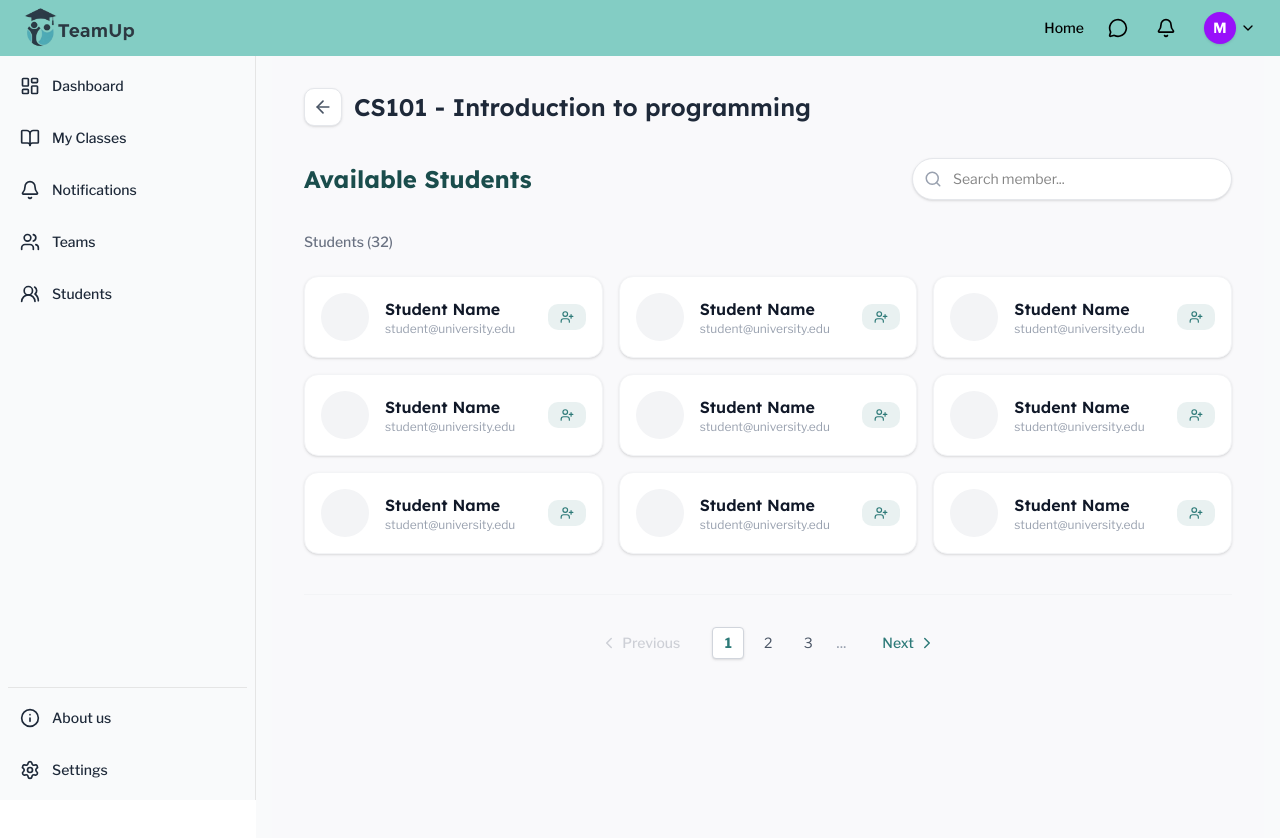
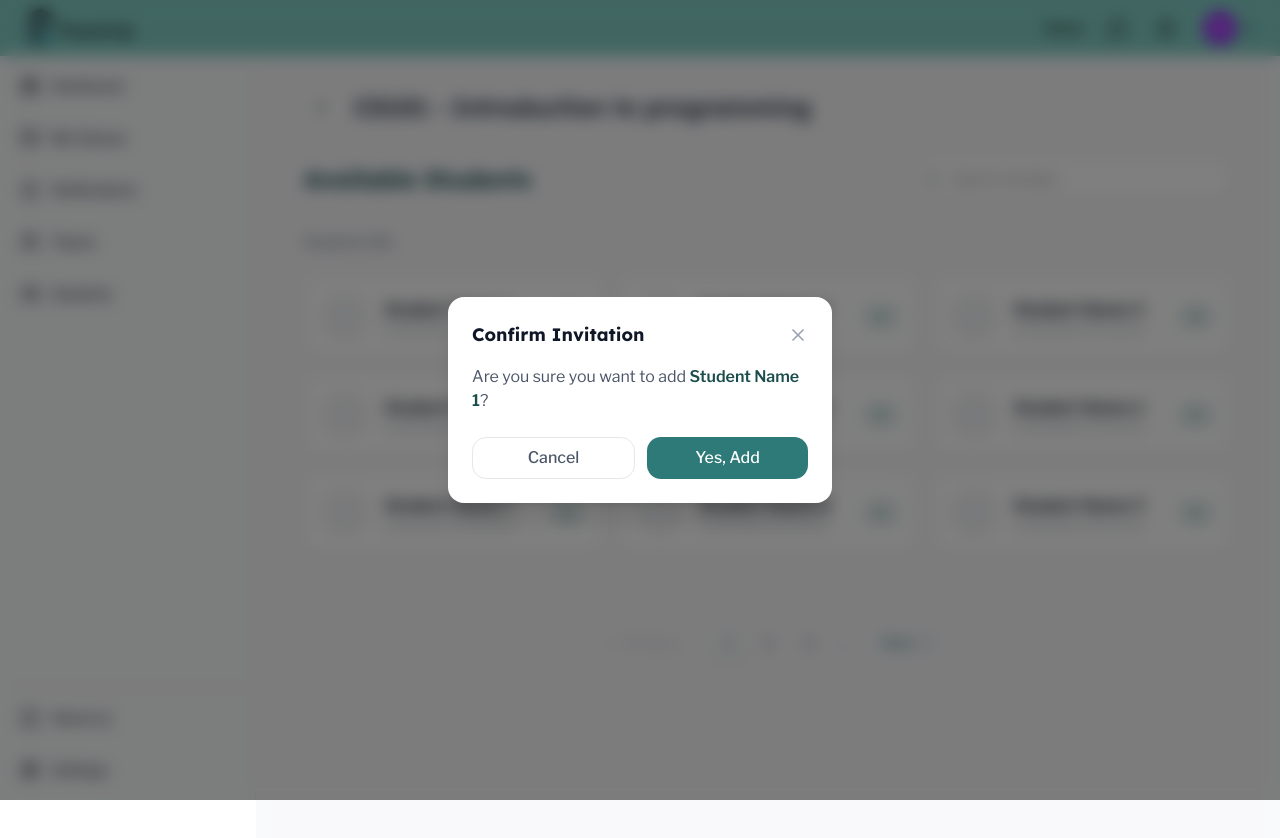
Before and after one commit to Mariam-Eid-Mohamed/Team-Up, a React (Vite) app: page /student/classes/1/available-members in a window 1280 px wide. Both pictures are taken after a click on the button 566 px from the left and 317 px from the top of the page. Shown: the top 838 px of the page. Built offline with nearby package versions, Linux system fonts and the light colour scheme.

Commit message:
add modal for inviting students to team

```diff
--- a/src/Pages/Instructor/Home/AvailableMembers.tsx
+++ b/src/Pages/Instructor/Home/AvailableMembers.tsx
@@ -1,32 +1,89 @@
 import React, { useState } from 'react';
 import { useNavigate, useParams, useLocation } from 'react-router-dom';
-import { ArrowLeft, Search, UserPlus } from 'lucide-react';
+import { ArrowLeft, Search, UserPlus, X } from 'lucide-react';
 import { Pagination } from '../../../components/Pagination/Pagination';
+
+// --- Simple Modal Component ---
+const ConfirmationModal = ({
+  isOpen,
+  onClose,
+  onConfirm,
+  studentName
+}: {
+  isOpen: boolean;
+  onClose: () => void;
+  onConfirm: () => void;
+  studentName: string
+}) => {
+  if (!isOpen) return null;
+
+  return (
+    <div className="fixed inset-0 z-50 flex items-center justify-center p-4 bg-black/50 backdrop-blur-sm">
+      <div className="bg-white rounded-2xl p-6 w-full max-w-sm shadow-xl animate-in fade-in zoom-in duration-200">
+        <div className="flex justify-between items-center mb-4">
+          <h3 className="text-lg font-bold text-gray-900">Confirm Invitation</h3>
+          <button onClick={onClose} className="text-gray-400 hover:text-gray-600">
+            <X size={20} />
+          </button>
+        </div>
+        <p className="text-gray-600 mb-6">
+          Are you sure you want to add <span className="font-semibold text-[#1A4D4C]">{studentName}</span>?
+        </p>
+        <div className="flex gap-3">
+          <button
+            onClick={onClose}
+            className="flex-1 px-4 py-2 border border-gray-200 rounded-xl text-gray-600 font-medium hover:bg-gray-50 transition-colors"
+          >
+            Cancel
+          </button>
+          <button
+            onClick={onConfirm}
+            className="flex-1 px-4 py-2 bg-[#2D7A78] text-white rounded-xl font-medium hover:bg-[#1A4D4C] transition-colors"
+          >
+            Yes, Add
+          </button>
+        </div>
+      </div>
+    </div>
+  );
+};
 
 const AvailableMembers: React.FC = () => {
   const navigate = useNavigate();
   const { id } = useParams<{ id: string }>();
   const location = useLocation();
-  const isInstructor = location.pathname.includes('/instructor');
+
+  // --- State for Modal ---
+  const [isModalOpen, setIsModalOpen] = useState(false);
+  const [selectedStudent, setSelectedStudent] = useState<{name: string, id: number} | null>(null);
 
   const [searchQuery, setSearchQuery] = useState("");
   const [currentPage, setCurrentPage] = useState(1);
   const totalPages = 5;
 
+  const handleInviteClick = (name: string, id: number) => {
+    setSelectedStudent({ name, id });
+    setIsModalOpen(true);
+  };
+
+  const handleConfirmInvite = () => {
+    console.log(`Confirmed: Adding ${selectedStudent?.name}`);
+    // Add your API call logic here
+    setIsModalOpen(false);
+  };
+
   return (
-    <div className="min-h-screen bg-gray-50/50 px-3 py-4 sm:p-6 md:p-8"> {/* ⭐ better mobile padding */}
+    <div className="min-h-screen bg-gray-50/50 px-3 py-4 sm:p-6 md:p-8">
       <div className="max-w-6xl mx-auto">
 
         {/* Navigation Header */}
-        <div className="flex items-center gap-3 mb-6 sm:mb-8"> {/* ⭐ tighter spacing */}
+        <div className="flex items-center gap-3 mb-6 sm:mb-8">
           <button
             onClick={() => navigate(-1)}
             className="p-2 bg-white border border-gray-200 rounded-lg shadow-sm"
           >
             <ArrowLeft size={20} className="text-gray-600" />
           </button>
-
-          {/* wrap title instead of truncate on small */}
           <h1 className="text-base sm:text-xl md:text-2xl font-semibold text-gray-800 leading-snug">
             CS101 - Introduction to programming
           </h1>
@@ -38,10 +95,7 @@ const AvailableMembers: React.FC = () => {
             <h2 className="text-xl sm:text-2xl font-bold text-[#1A4D4C]">
               Available Students
             </h2>
-
           </div>
-
-          {/* full width search always */}
           <div className="relative w-full md:w-80">
             <Search className="absolute left-3 top-1/2 -translate-y-1/2 text-gray-400" size={18} />
             <input
@@ -54,26 +108,24 @@ const AvailableMembers: React.FC = () => {
           </div>
         </div>
 
-
-
-        {/* Students Header */}
         <div className="mb-4 sm:mb-6">
           <p className="text-gray-500 text-sm font-medium">Students (32)</p>
         </div>
 
-       {/* responsive grid tuned for phones */}
+        {/* responsive grid */}
         <div className="grid grid-cols-1 sm:grid-cols-2 lg:grid-cols-3 gap-3 sm:gap-4 mb-8 sm:mb-10">
-  {Array.from({ length: 9 }).map((_, i) => (
+          {Array.from({ length: 9 }).map((_, i) => {
+            const studentName = `Student Name ${i + 1}`; // Demo name
+            return (
               <div
                 key={i}
                 className="bg-white p-3 sm:p-4 rounded-xl border border-gray-100 flex items-center justify-between gap-3 shadow-sm hover:border-[#2D7A78]/30 transition-colors"
               >
                 <div className="flex items-center gap-3 sm:gap-4 min-w-0">
                   <div className="w-10 h-10 sm:w-12 sm:h-12 rounded-full bg-gray-100 flex-shrink-0" />
-
                   <div className="min-w-0">
                     <h4 className="font-semibold text-sm sm:text-base text-gray-900 truncate">
-            Student Name
+                      {studentName}
                     </h4>
                     <p className="text-xs text-gray-400 truncate">
                       student@university.edu
@@ -81,16 +133,16 @@ const AvailableMembers: React.FC = () => {
                   </div>
                 </div>
 
-      {/* Invite Button */}
                 <button
-        onClick={() => console.log(`Inviting student ${i}`)}
+                  onClick={() => handleInviteClick(studentName, i)}
                   className="flex-shrink-0 flex items-center gap-1.5 px-3 py-1.5 bg-[#2D7A78]/10 text-[#2D7A78] hover:bg-[#2D7A78] hover:text-white rounded-lg transition-all text-xs font-semibold group"
                 >
                   <UserPlus size={14} className="group-hover:scale-110 transition-transform" />
                   <span className="hidden xs:inline">Invite</span>
                 </button>
               </div>
-  ))}
+            );
+          })}
         </div>
 
         <Pagination
@@ -99,6 +151,14 @@ const AvailableMembers: React.FC = () => {
           onPageChange={(page) => setCurrentPage(page)}
         />
       </div>
+
+      {/* --- Modal Component Instance --- */}
+      <ConfirmationModal
+        isOpen={isModalOpen}
+        onClose={() => setIsModalOpen(false)}
+        onConfirm={handleConfirmInvite}
+        studentName={selectedStudent?.name || ""}
+      />
     </div>
   );
 };
```
Lines whose indentation alone changed are shown as unchanged.
